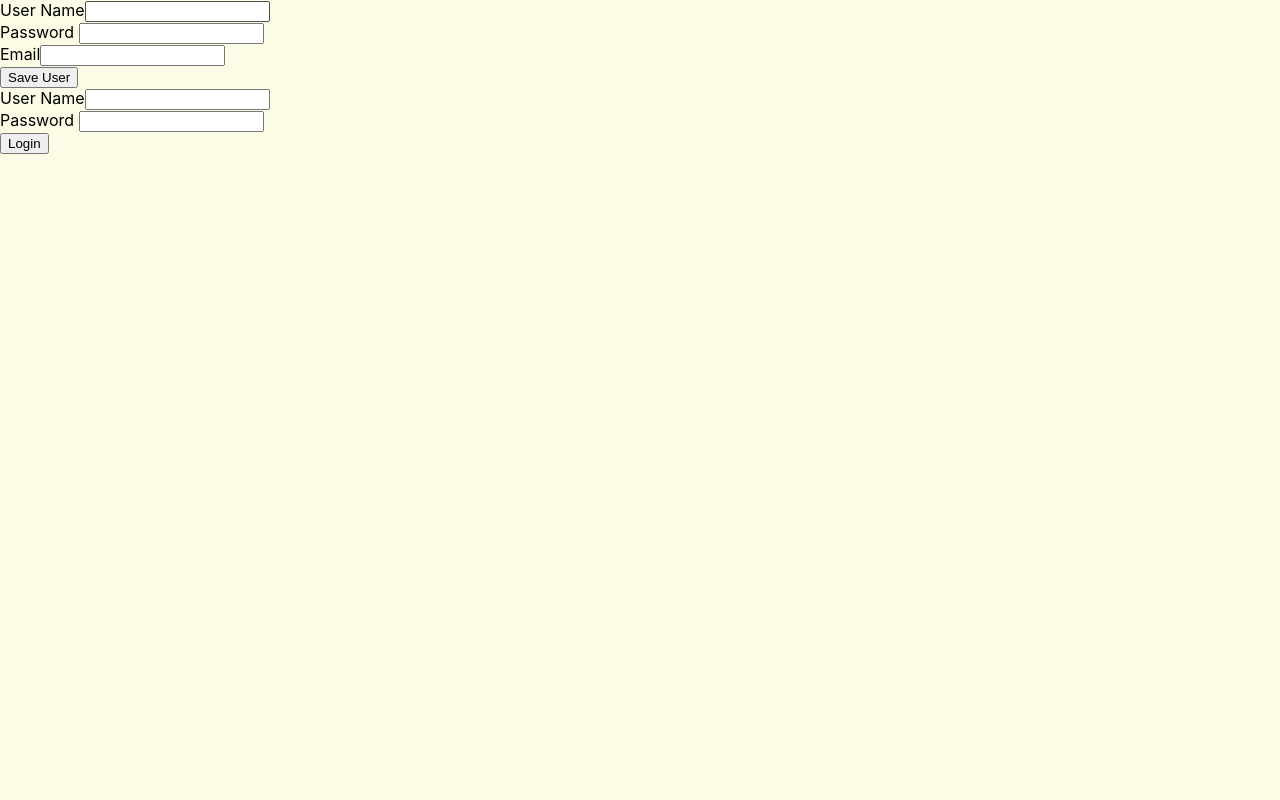
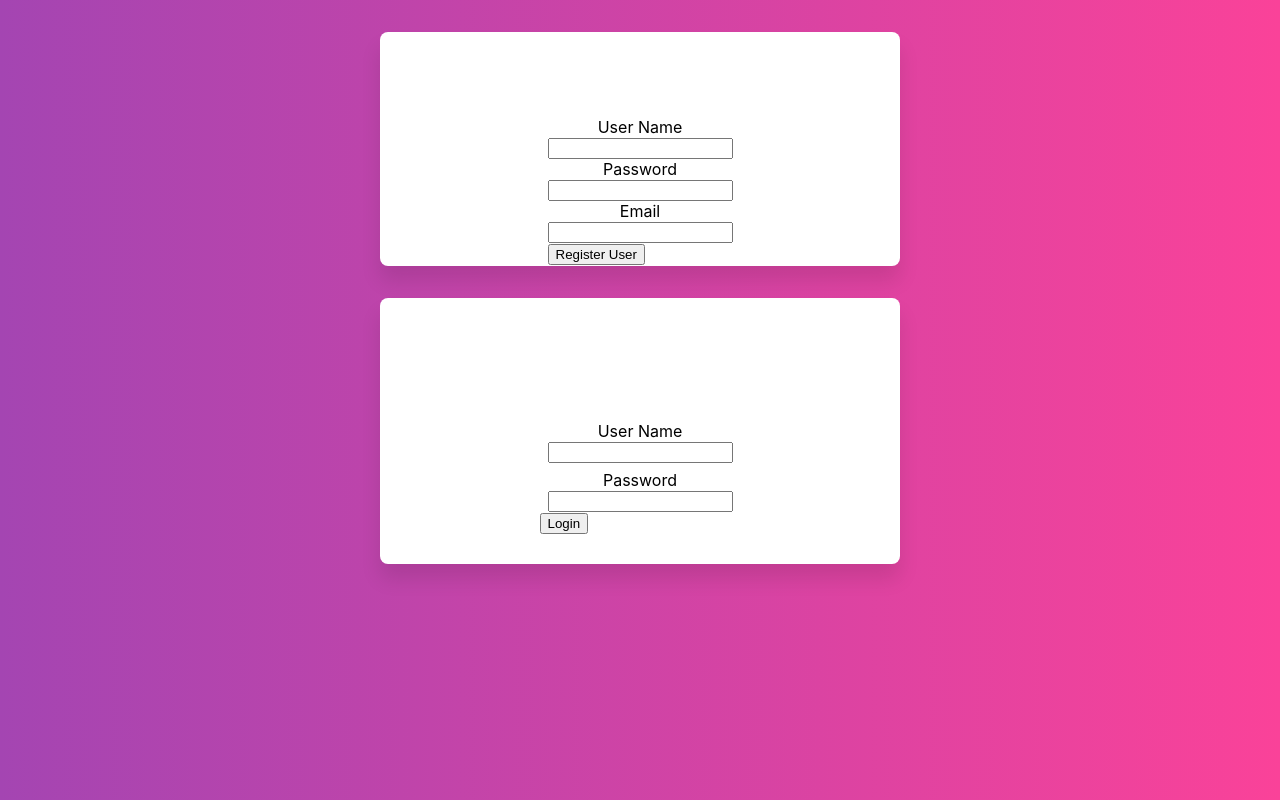
Before and after one commit to stefanosu/shiny-typescript-blog, a React (Create React App) app in the folder frontend-blog/: page / in a window 1280 px wide. Built offline with nearby package versions, Linux system fonts and the light colour scheme.

Commit message:
added more styling

```diff
--- a/frontend-blog/src/App.css
+++ b/frontend-blog/src/App.css
@@ -25,6 +25,16 @@
 
 body {
   background-color: rgb(252, 252, 230) ;
+    display: grid;
+    height: 100%;
+    width: 100%;
+    place-items: center;
+    background: -webkit-linear-gradient(left, #a445b2, #fa4299);
+}
+
+::selection{
+  background: #fa4299;
+  color: #fff;
 }
 
 .container {
@@ -97,14 +107,92 @@ body {
 
 .btn-post:hover{
   background-color:#4095c6;
+}
+
+.reg-container {
+  display: flex;
+  justify-content: center;
+  background: #fff;
+  padding: 4rem;
+  margin: 2rem;
+  border-radius: 0.5rem;
+  box-shadow: 0px 15px 20px rgba(0,0,0,0.1);
+}
+
+.log-container {
+  display: flex;
+  justify-content: center;
+  background: #fff;
+  padding: 5rem;
+  margin: 2rem;
+  border-radius: 0.5rem;
+  box-shadow: 0px 15px 20px rgba(0,0,0,0.1);
 
 }
 
-/* @keyframes App-logo-spin {
-  from {
-    transform: rotate(0deg);
-  }
-  to {
-    transform: rotate(360deg);
-  }
-} */
+.sub-container {
+flex-basis: 10rem;
+height: 5em;
+margin: 5px;
+box-shadow: black;
+padding: 0.5em;
+}
+
+.login-form {
+  padding: 1rem;
+  margin: 0.5rem;
+  position: center;
+  justify-content: center;
+}
+
+.userlogin {
+  padding: 0.2rem;
+  padding-left: 0.3rem;
+  padding-right: 0.3rem;
+  margin: 0.2rem;
+  margin-left: 0.2rem;
+  margin-right: 0.2rem;
+  text-align: center;
+  color:black;
+}
+
+.form{
+  margin: 0.5rem;
+  position: center;
+  justify-content: center;
+}
+
+.loginpw{
+  text-align: center;
+  color:black;
+}
+
+
+.password{
+  text-align: center;
+  color:black;
+}
+
+.username{
+  text-align: center;
+  color:black;
+}
+
+.email{
+  text-align: center;
+  color:black;
+}
+
+
+.email{
+  text-align: center;
+  color:black;
+}
+
+.main {
+flex-basis: 10rem;
+height: 5em;
+margin: 5px;
+padding: 0.5em;
+box-shadow: black;
+}
--- a/frontend-blog/src/components/HomePage.tsx
+++ b/frontend-blog/src/components/HomePage.tsx
@@ -3,6 +3,7 @@ import UserRegister from './UserRegister';
 import NewPost from './NewPost';
 import UserLogin from './UserLogin';
 import { BrowserRouter as Router,Switch, Route, Link } from "react-router-dom";
+import LogOut from './LogOut';
 
 
 export const HomePage: React.FC = () => {
@@ -21,29 +22,17 @@ export const HomePage: React.FC = () => {
     if (response !== null)
       setLoginStatus(true);
   }
+
+
   return (
     <>
-      {/* <Router >
-
-        <ul>
-          <li>
-            <Link to="/">Home</Link>
-          </li>
-          <li>
-            <Link to="/about">About</Link>
-          </li>
-          <li>
-            <Link to="/topics">Topics</Link>
-          </li>
-          <Router /> */}
-
-
         { isLoggedIn ?
         // new posts
         <NewPost />
         :<>
         <UserRegister  />
         <UserLogin onLogin={updateLoginStatus} onLogout={updateLoginStatus} />
+        <LogOut onLogout={updateLoginStatus}/>
         </>
         }
   </>
--- /dev/null
+++ b/frontend-blog/src/components/LogOut.tsx
@@ -0,0 +1,19 @@
+import * as React from 'react';
+
+export interface UserLoginProps {
+  onLogout: (status: boolean) => void;
+}
+
+
+
+const LogOut: React.FC<UserLoginProps> = (props:UserLoginProps): JSX.Element => {
+  const {onLogout} = props
+  return (
+    <div>
+      {/* <button onClick={onLogout}></button> */}
+    </div>
+  )
+}
+
+
+export default LogOut
--- a/frontend-blog/src/components/UserLogin.tsx
+++ b/frontend-blog/src/components/UserLogin.tsx
@@ -1,60 +1,58 @@
-import React, {useState, useEffect} from 'react'
+import React, { useState, useEffect } from "react";
 import { useForm } from "react-hook-form";
-
 
 export interface UserInformation {
   username: string;
   password: string;
-
 }
 
 export interface UserLoginProps {
-  onLogin: (status: boolean) => void
-  onLogout: (status: boolean) => void
+  onLogin: (status: boolean) => void;
+  onLogout: (status: boolean) => void;
 }
 
+
 const UserLogin: React.FC<UserLoginProps> = (props: UserLoginProps) => {
-  const {onLogin, onLogout} = props;
-  const { register, handleSubmit, setValue, errors } = useForm<UserInformation>({});
-
+  const { onLogin, onLogout } = props;
+  const { register, handleSubmit, setValue, errors } = useForm<UserInformation>(
+    {}
+  );
 
   const onSubmit = handleSubmit((userData: any) => {
-    loginUser(userData)
-  })
-
+    loginUser(userData);
+  });
 
   const loginUser = async (userData: any) => {
     const requestOptions = {
-      method: 'POST',
-      headers: { 'Content-Type': 'application/json' },
-      body: JSON.stringify( userData )
+      method: "POST",
+      headers: { "Content-Type": "application/json" },
+      body: JSON.stringify(userData),
     };
-    const response = await fetch("http://localhost:3000/api/login", requestOptions);
-    const data = await response.json()
-    if(data.accessToken) {
-      localStorage.setItem('user', JSON.stringify(data))
-      onLogin(true)
-      console.log(localStorage)
+    const response = await fetch(
+      "http://localhost:3000/api/login",
+      requestOptions
+    );
+    const data = await response.json();
+    if (data.accessToken) {
+      localStorage.setItem("user", JSON.stringify(data));
+      onLogin(true);
+      console.log(localStorage);
     }
-
-  }
+  };
 
   const logout = () => {
-    localStorage.removeItem('user')
-    onLogout(false)
-  }
+    localStorage.removeItem("user");
+    onLogout(false);
+  };
 
-
-  useEffect(() => {
-  }, []);
-
+  useEffect(() => {}, []);
 
   return (
     <>
-
-    <main>
-      <form onSubmit={onSubmit}>
-        <div>
+    <div className='log-container'>
+      <main className='main'>
+        <form className='login-form' onSubmit={onSubmit}>
+          <div className='userlogin'>
             <label htmlFor="username">User Name</label>
             <input
               ref={register({ required: true })}
@@ -62,9 +60,11 @@ const UserLogin: React.FC<UserLoginProps> = (props: UserLoginProps) => {
               name="username"
               type="text"
               />
-          {errors.username && <div className="error">Enter your username</div>}
+            {errors.username && (
+              <div className="error">Enter your username</div>
+            )}
           </div>
-        <div>
+          <div className='loginpw'>
             <label htmlFor="password">Password </label>
             <input
               ref={register({ required: true })}
@@ -72,14 +72,16 @@ const UserLogin: React.FC<UserLoginProps> = (props: UserLoginProps) => {
               name="password"
               type="text"
               />
-          {errors.password && <div className="error">Enter your password</div>}
+            {errors.password && (
+              <div className="error">Enter your password</div>
+              )}
           </div>
-        <button type="submit">Login</button>
+          <button className='logbtn' type="submit">Login</button>
         </form>
       </main>
+    </div>
     </>
-  )
-}
+  );
+};
 
-
-export default UserLogin
+export default UserLogin;
--- a/frontend-blog/src/components/UserRegister.tsx
+++ b/frontend-blog/src/components/UserRegister.tsx
@@ -1,35 +1,40 @@
-import React, {useEffect, useState} from "react";
+import React, { useEffect, useState } from "react";
 import { useForm } from "react-hook-form";
-import {BrowserRouter as Router, Switch, Route, Link, Redirect } from "react-router-dom";
+import {
+  BrowserRouter as Router,
+  Switch,
+  Route,
+  Link,
+  Redirect,
+} from "react-router-dom";
 
 export interface Profile {
   username: string;
   email: string;
   password: string;
-};
+}
 
 const UserRegister: React.FC = () => {
   const { register, handleSubmit, setValue, errors } = useForm<Profile>({});
   const [newUser, setNewUser] = useState<Profile>();
 
   const onSubmit = handleSubmit((userData: any) => {
-    createNewUser(userData)
-  })
-
-
+    createNewUser(userData);
+  });
 
   const createNewUser = async (userData: any) => {
     const requestOptions = {
-      method: 'POST',
-      headers: { 'Content-Type': 'application/json' },
-      body: JSON.stringify( userData )
+      method: "POST",
+      headers: { "Content-Type": "application/json" },
+      body: JSON.stringify(userData),
     };
-    const response = await fetch("http://localhost:3000/api/signUp", requestOptions);
-    const data = await response.json()
+    const response = await fetch(
+      "http://localhost:3000/api/signUp",
+      requestOptions
+    );
+    const data = await response.json();
     setNewUser(data);
-  }
-
-
+  };
 
   //   <Router>
   //   <Link to="/">Home</Link>
@@ -37,10 +42,10 @@ const UserRegister: React.FC = () => {
 
   return (
     <>
-
-    <main>
-      <form onSubmit={onSubmit}>
-        <div>
+      <div className='reg-container'>
+        <main className='sub-container'>
+          <form className='form' onSubmit={onSubmit}>
+            <div className='username'>
               <label htmlFor="username">User Name</label>
               <input
                 ref={register({ required: true })}
@@ -50,7 +55,7 @@ const UserRegister: React.FC = () => {
               />
               {errors.username && <div className="error">Enter your name</div>}
             </div>
-        <div>
+            <div className='password'>
               <label htmlFor="password">Password </label>
               <input
                 ref={register({ required: true })}
@@ -58,9 +63,11 @@ const UserRegister: React.FC = () => {
                 name="password"
                 type="text"
               />
-          {errors.password && <div className="error">Enter your last name</div>}
+              {errors.password && (
+                <div className="error">Enter your last name</div>
+              )}
             </div>
-        <div>
+            <div className='email'>
               <label htmlFor="email">Email</label>
               <input
                 ref={register({ required: true })}
@@ -70,10 +77,11 @@ const UserRegister: React.FC = () => {
               />
               {errors.email && <div className="error">Enter your email</div>}
             </div>
-        <button type="submit">Save User</button>
+            <button className='registerbtn' type="submit">Register User</button>
           </form>
         </main>
+      </div>
     </>
-  )
-}
+  );
+};
 export default UserRegister;
```
Also changed, not shown: 1 other file (tests, documents, lock files or other folders). Lines whose indentation alone changed are shown as unchanged.
